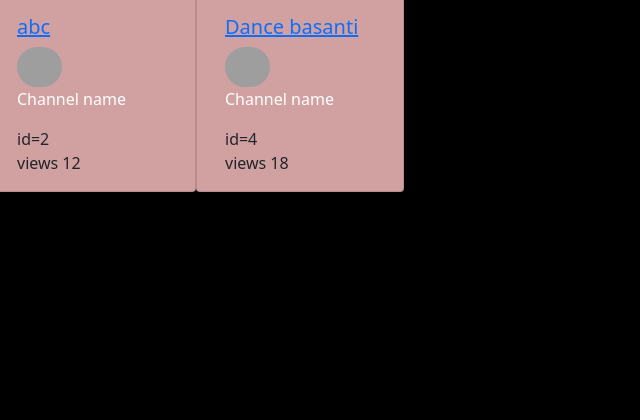
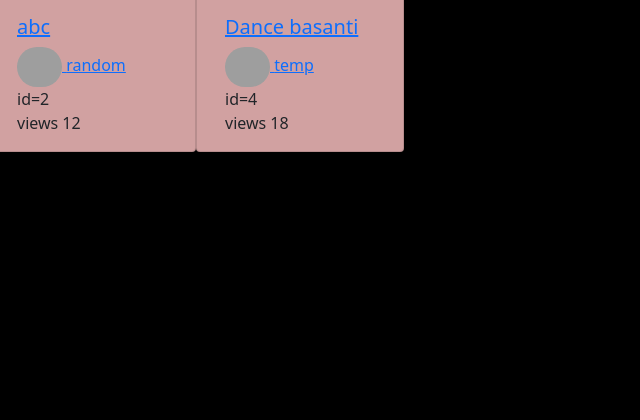
Before and after one commit to Nishant-007-Hub/YouTube-Clone, a Django app: page / in a window 1280 px wide. Shown: the part 226-646 px from the top of the page, without its empty margins (0-640 px from the left). Run offline with Django 3.2, Linux system fonts and the light colour scheme; data comes from the database, SQL or seed files in the repository; both versions use the stored data as it was after the commit; grey boxes are pictures that could not be loaded.

Commit message:
add channel name in model

```diff
--- a/templates/home.html
+++ b/templates/home.html
@@ -14,9 +14,9 @@
         <img style="height: 150px; width: 230px;" src='/media/{{i.thumbnail}}' class="card-img-top" alt="...">
         <div class="card-body">
             <h5 class="card-title">{{i.title}}</h5>
-        <img src='/media/{{i.channel_logo}}' style="height: 40px; width: 45px; border-radius: 30px;" class="card-img-top" alt="..."> </a>
-            <p style="color: white;" class="card-text">Channel name</p>
-            id={{i.video_id}}<br>
+        <img src='/media/{{i.channel_logo}}' style="height: 40px; width: 45px; border-radius: 30px;" class="card-img-top" alt="..."> <span> {{i.channel_name}} </span>  </a>
+           <br>
+        id={{i.video_id}}<br>
             views {{i.views}}
         </div>
     </div>
--- a/tube/models.py
+++ b/tube/models.py
@@ -7,6 +7,7 @@ class showVideos(models.Model):
     videos = models.FileField(upload_to='videos_directory', default="", blank=True)
     thumbnail = models.ImageField(upload_to='Thumbnail', default="")
     title = models.CharField(max_length=50, default="")
+    channel_name = models.CharField(max_length=50, default="")
     channel_logo = models.ImageField(upload_to="Channel_logo", default="")
     views = models.IntegerField(default=0)
     posted = models.DateTimeField()
```
Also changed, not shown: db.sqlite3, tube/migrations/0003_showvideos_channel_name.py (added).
